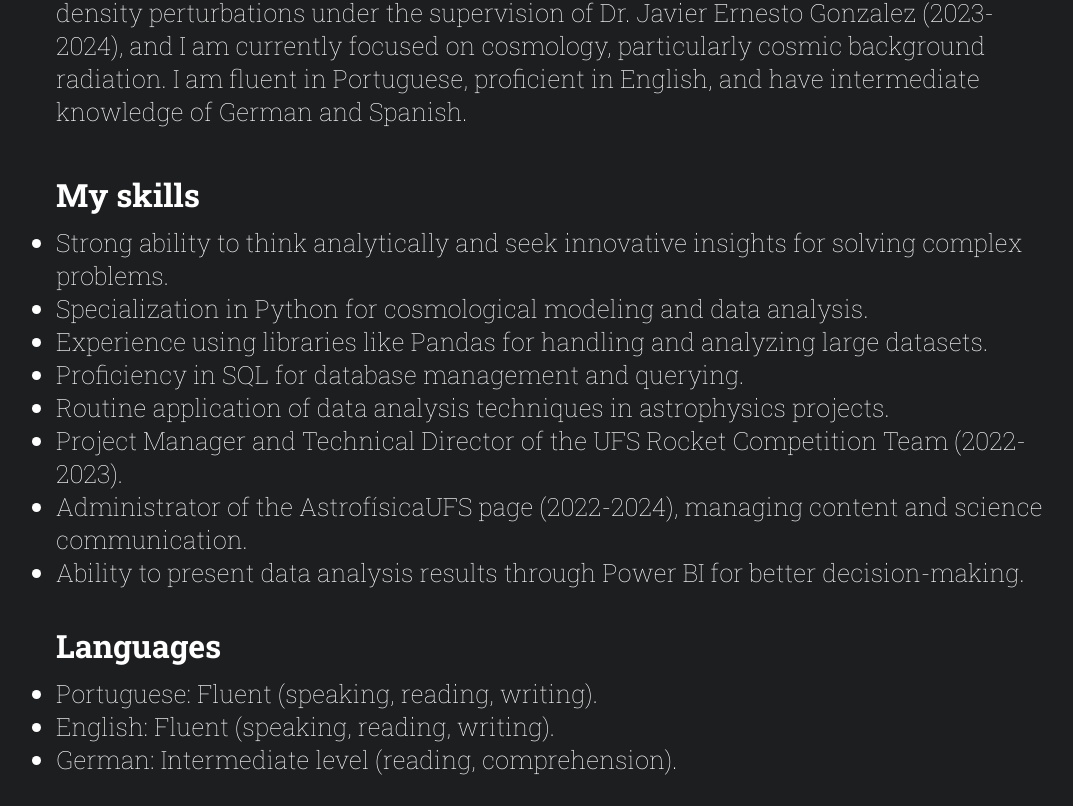
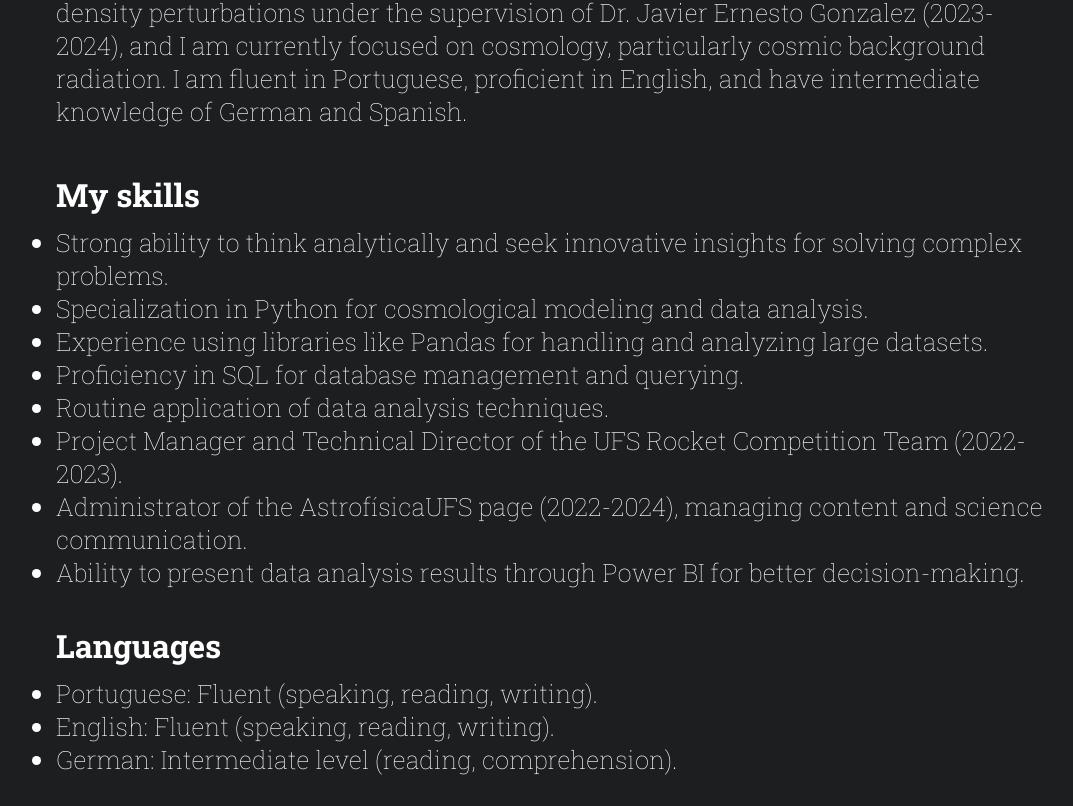
Before and after one commit to JoaoManuelQueiroz/JoaoManuelQueiroz.github.io, a plain HTML site: page aboutPage.html in a window 1280 px wide. Shown: the part 665-1471 px from the top of the page, without its empty margins (88-1161 px from the left). Drawn offline with Linux system fonts and the light colour scheme.

Commit message:
skill change

```diff
--- a/aboutPage.html
+++ b/aboutPage.html
@@ -41,7 +41,7 @@
                         Proficiency in SQL for database management and querying.
                     </li>
                     <li>
-                        Routine application of data analysis techniques in astrophysics projects.
+                        Routine application of data analysis techniques.
                     </li>
                     <li>
                         Project Manager and Technical Director of the UFS Rocket Competition Team (2022-2023).
```
